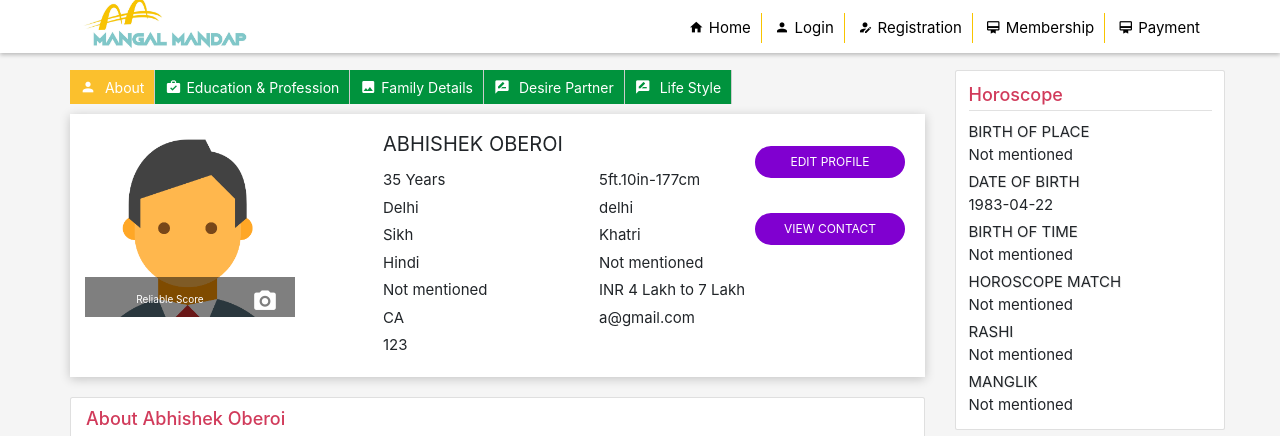
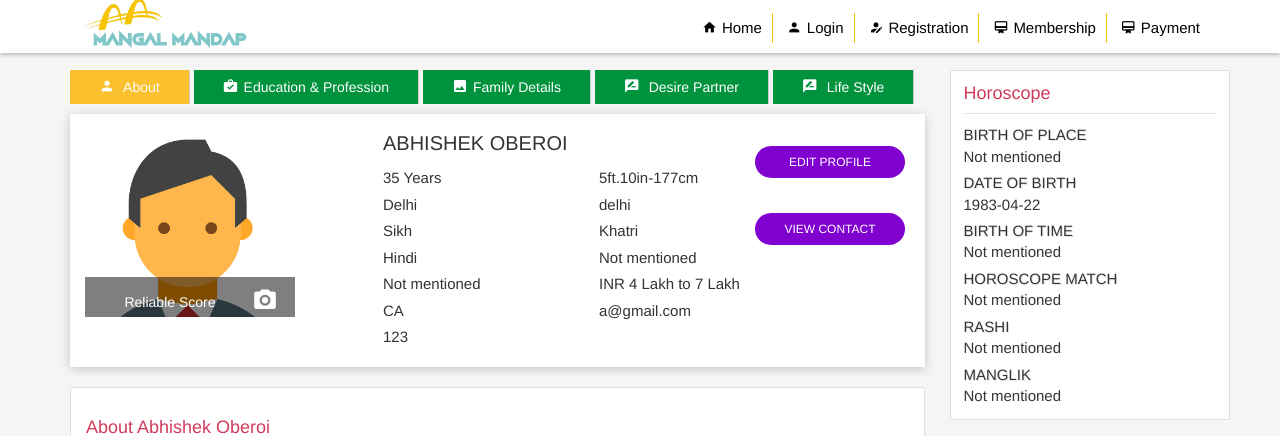
Before and after one commit to BijendraSahu/mm_final, a Laravel app: page /view_profile_admin/11229 in a window 1280 px wide. Shown: the top 436 px of the page. Run offline with Laravel 8, Linux system fonts and the light colour scheme; data comes from the database, SQL or seed files in the repository.

Commit message:
Final Admin Changes With All Task

```diff
--- a/resources/views/web/view_candidate_admin.blade.php
+++ b/resources/views/web/view_candidate_admin.blade.php
@@ -4,10 +4,18 @@
 @section('head')
     @include('web.usage.lightbox_plugin')
     <link rel="stylesheet" href="{{url('css/bootstrap2.min.css')}}"/>
+    <link rel="stylesheet" href="{{url('css/bootstrap.min.css')}}"/>
     <style type="text/css">
+        .view_fixed_nav .btn-group a {
+            padding: 5px 29px;
+        }
         h3 {
             font-size: 18px;
             color: #d13b5b;
+        }
+        .modal-header
+        {
+            display: inline-block !important;
         }
 
         .font_bolt {
--- a/resources/views/web/view_candidate_new.blade.php
+++ b/resources/views/web/view_candidate_new.blade.php
@@ -6,6 +6,9 @@
     <link rel="stylesheet" href="{{url('css/bootstrap2.min.css')}}"/>
     <link rel="stylesheet" href="{{url('css/bootstrap.min.css')}}"/>
     <style type="text/css">
+        .view_fixed_nav .btn-group a {
+            padding: 5px 29px;
+        }
         h3 {
             font-size: 18px;
             color: #d13b5b;
```
